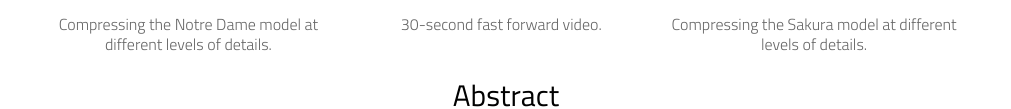
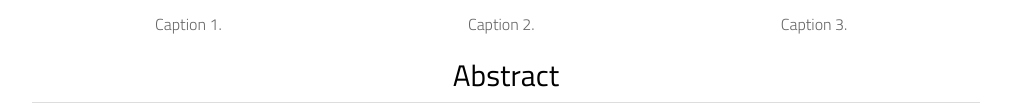
Before and after one commit to meta-abc-anonymous/meta-abc-anonymous.github.io, a plain HTML site: page docs/index.html in a window 1280 px wide. Shown: the part 941-1050 px from the top of the page, without its empty margins (134-1145 px from the left). Drawn offline with Linux system fonts and the light colour scheme; a script that the page names is missing.

Commit message:
Update index.html

```diff
--- a/docs/index.html
+++ b/docs/index.html
@@ -244,7 +244,7 @@ figure {
                 allow="autoplay" allowfullscreen="true">Your browser doesn't support iFrames.</iframe>
             </p>
             <p class="caption">
-            Compressing the Notre Dame model at different levels of details.
+            Caption 1.
             </p>
         </figure>
 
@@ -255,7 +255,7 @@ figure {
                 allowtransparency="true" frameborder="0" scrolling="no"
                 allow="autoplay" allowfullscreen="true">Your browser doesn't support iFrames.</iframe>
             <p class="caption">
-            30-second fast forward video.
+            Caption 2.
             </p>
         </figure>
 
@@ -267,7 +267,7 @@ figure {
                 allow="autoplay" allowfullscreen="true">Your browser doesn't support iFrames.</iframe>
             </p>
             <p class="caption">
-            Compressing the Sakura model at different levels of details.
+            Caption 3.
             </p>
         </figure>
     </section>
```
